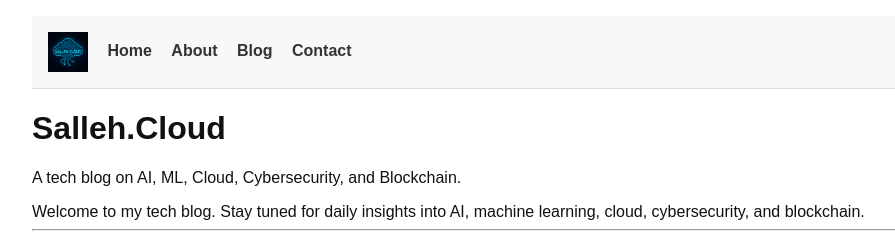
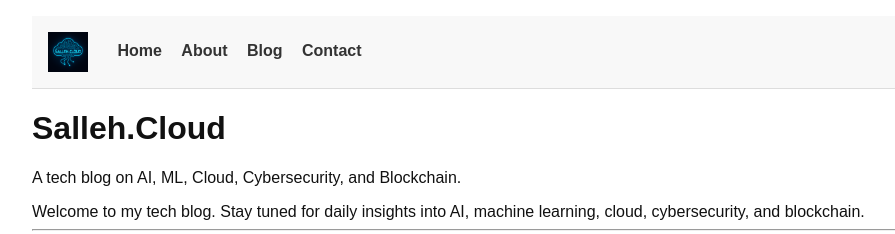
Before and after one commit to Sahshim/salleh-tech-blog, a Jekyll site: the page built from index.html, in a window 1280 px wide. Shown: the top 234 px of the page, without its empty margins (158-1053 px from the left). Built offline with Jekyll 4.4.1, drawn with Linux system fonts in a browser that asks for light colours.

Commit message:
Update styles.css

```diff
--- a/assets/styles.css
+++ b/assets/styles.css
@@ -12,6 +12,11 @@
   padding: 1rem;
   margin-bottom: 1rem;
   border-bottom: 1px solid #ddd;
+}
+
+nav img {
+  height: 40px;
+  margin-right: 10px;
 }
 
 nav a {
```
